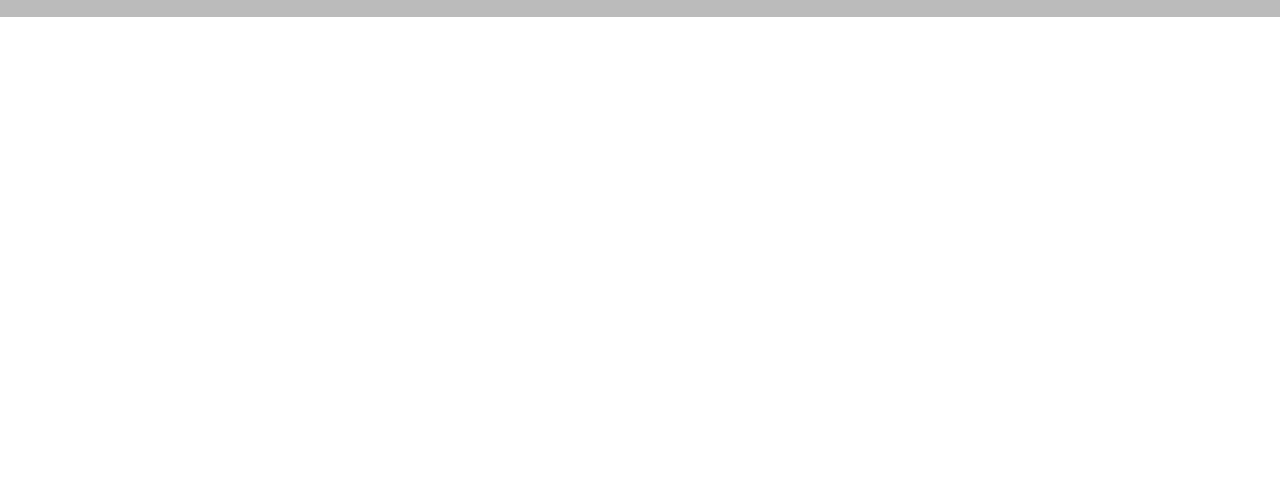
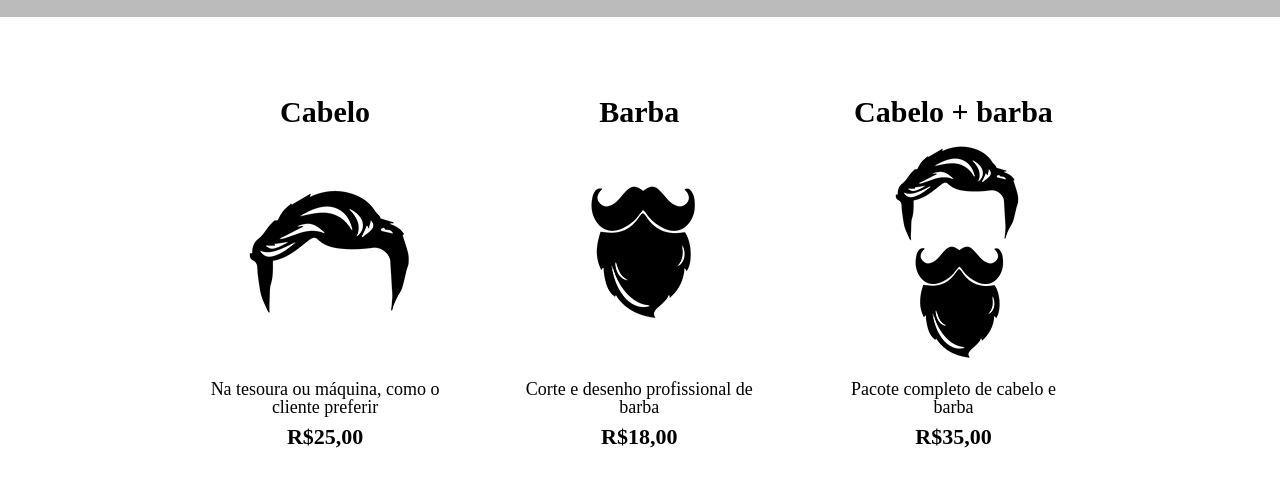
Before and after one commit to pedrorissi/barbearia-alura, a plain HTML site: page produtos.html in a window 1280 px wide. Shown: the part 276-762 px from the top of the page. Drawn offline with Linux system fonts and the light colour scheme.

Commit message:
2.4 A tag section

```diff
--- a/produtos.css
+++ b/produtos.css
@@ -27,3 +27,34 @@ nav a {
    font-size: 22px;
    text-decoration: none;
 }
+
+.produtos{
+   width:940px;
+   margin: 0 auto;
+   padding: 50px 0;
+}
+
+.produtos li{
+   display: inline-block;
+   text-align: center;
+   width: 30%;
+   vertical-align: top;
+   margin: 0 1.5%;
+   padding: 30px 20px;
+   box-sizing: border-box;
+}
+
+.produtos h2{
+   font-size: 30px;
+   font-weight: bold;
+}
+
+.produto-descricao{
+   font-size: 18px;
+}
+
+.produto-preco{
+   font-size: 22px;
+   font-weight: bold;
+   margin-top: 10px;
+}
--- a/produtos.html
+++ b/produtos.html
@@ -20,6 +20,28 @@
             </nav>
          </div>
       </header>
+      <main>
+         <ul class="produtos">
+            <li>
+               <h2>Cabelo</h2>
+               <img src="img/cabelo.jpg"/>
+               <p class="produto-descricao">Na tesoura ou máquina, como o cliente preferir</p>
+               <p class="produto-preco">R$25,00</p>
+            </li>
+            <li>
+               <h2>Barba</h2>
+               <img src="img/barba.jpg"/>
+               <p class="produto-descricao">Corte e desenho profissional de barba</p>
+               <p class="produto-preco">R$18,00</p>
+            </li>
+            <li>
+               <h2>Cabelo + barba</h2>
+               <img src="img/cabelo+barba.jpg"/>
+               <p class="produto-descricao">Pacote completo de cabelo e barba</p>
+               <p class="produto-preco">R$35,00</p>
+            </li>
+         </ul>
+      </main>
 
    </body>
 </html>
```
